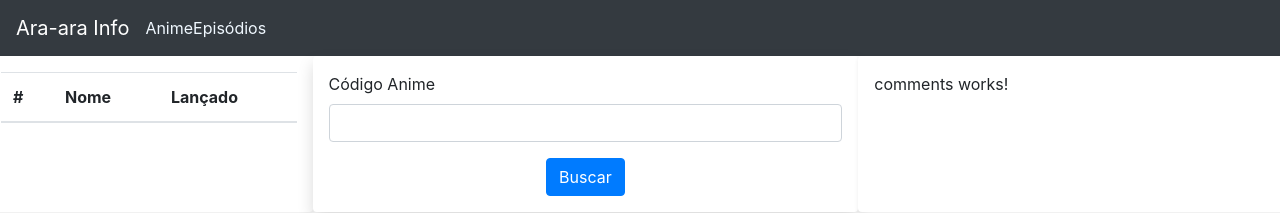
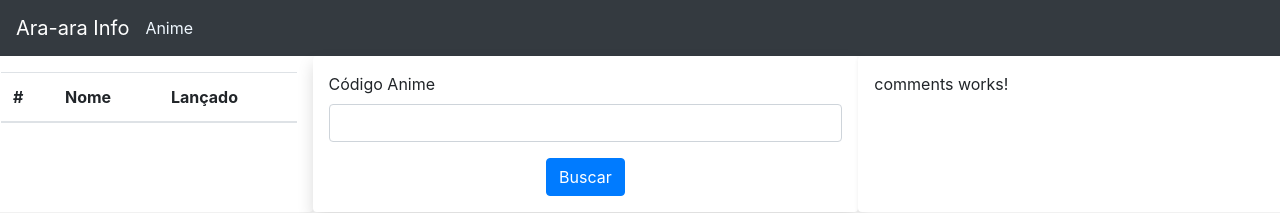
Before and after one commit to athosjda/AniProject, an Angular app: page /search/anime in a window 1280 px wide. Shown: the top 213 px of the page. Built offline with nearby package versions, Linux system fonts and the light colour scheme.

Commit message:
busca de anime/ep em uma page

```diff
--- a/src/app/app-routing.module.ts
+++ b/src/app/app-routing.module.ts
@@ -1,11 +1,9 @@
 import { NgModule } from '@angular/core';
 import { RouterModule, Routes } from '@angular/router';
 import { AnimeComponent } from './search/anime/anime.component';
-import { EpisodesComponent } from './search/episodes/episodes.component';
 
 const routes: Routes = [
-  { path: 'search/anime', component: AnimeComponent },
-  { path: 'search/episodes', component: EpisodesComponent }
+  { path: 'search/anime', component: AnimeComponent }
 ];
 
 @NgModule({
--- a/src/app/elements/navbar/navbar.component.html
+++ b/src/app/elements/navbar/navbar.component.html
@@ -5,13 +5,6 @@
             <li class="nav-item">
                 <a class="nav-link-color" [routerLink]="['/search/anime']" routerLinkActive="selected">Anime</a>
             </li>
-        <li class="nav-item">
-            <a class="nav-link-color" [routerLink]="['/search/episodes']" routerLinkActive="selected">Episódios</a>
-        </li>
         </ul>
     </div>
-    <!-- <form class="form-inline">
-        <input class="form-control mr-sm-2" type="search" placeholder="Search" aria-label="Search">
-        <button class="btn btn-outline-light  my-2 my-sm-0" type="submit">Search</button>
-    </form> -->
 </nav>
--- a/src/app/search/anime/anime.component.html
+++ b/src/app/search/anime/anime.component.html
@@ -1,7 +1,6 @@
 <div class="row">
     <div class="col-3 shadow-sm p-3 mb-5 bg-white rounded">
         <app-episodes [id]="id"></app-episodes>
-        <!-- <p>Oi</p> -->
     </div>
     <div class="col-5 shadow p-3 mb-5 bg-white rounded">
         <form>
--- a/src/app/search/anime/anime.component.ts
+++ b/src/app/search/anime/anime.component.ts
@@ -1,7 +1,8 @@
-import { Component, OnInit } from '@angular/core';
+import { Component, OnInit, ViewChild } from '@angular/core';
 import { ActivatedRoute } from '@angular/router';
 import { Anime } from 'src/app/models/anime';
 import { AnimeService } from 'src/app/services/anime.service';
+import { EpisodesComponent } from '../episodes/episodes.component';
 
 @Component({
   selector: 'app-anime',
@@ -10,11 +11,16 @@ import { AnimeService } from 'src/app/services/anime.service';
 })
 export class AnimeComponent implements OnInit {
 
+  @ViewChild(EpisodesComponent) episodesComponent!: EpisodesComponent;
+
   anime = {} as Anime;
   id!: number;
   activate: boolean;
 
-  constructor(private activateRoute: ActivatedRoute, private animeService: AnimeService ) {
+  constructor(
+      private activateRoute: ActivatedRoute,
+      private animeService: AnimeService
+      ){
     this.activate = false;
   }
 
@@ -32,6 +38,7 @@ export class AnimeComponent implements OnInit {
     if(this.id > 0){
       this.getAnimeById();
       this.activate = true;
+      this.episodesComponent.showEpisodes();
     }
   }
 }
--- a/src/app/search/episodes/episodes.component.ts
+++ b/src/app/search/episodes/episodes.component.ts
@@ -1,5 +1,4 @@
 import { Component, Input, OnInit } from '@angular/core';
-import { ActivatedRoute } from '@angular/router';
 import { Episode } from 'src/app/models/episode';
 import { EpisodeService } from 'src/app/services/episode.service';
 
@@ -13,11 +12,10 @@ export class EpisodesComponent implements OnInit {
   episode = {} as Episode;
   @Input() id!: number;
 
-  constructor(private activateRoute: ActivatedRoute, private episodeService: EpisodeService) {
+  constructor(private episodeService: EpisodeService) {
   }
 
   ngOnInit(): void {
-    this.activateRoute.queryParamMap;
   }
 
   getEpisodeById(): void{
```
Lines whose indentation alone changed are shown as unchanged.
